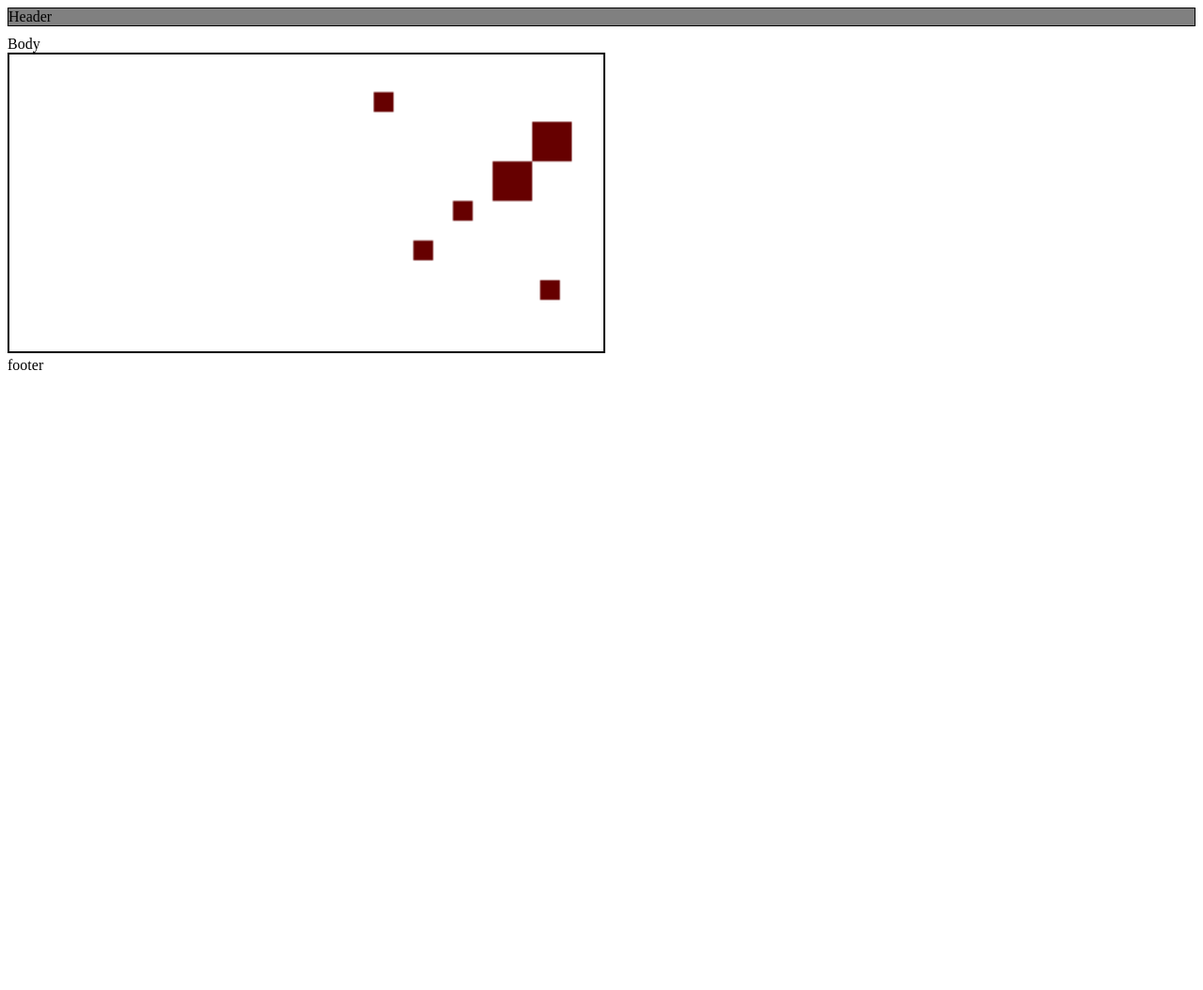
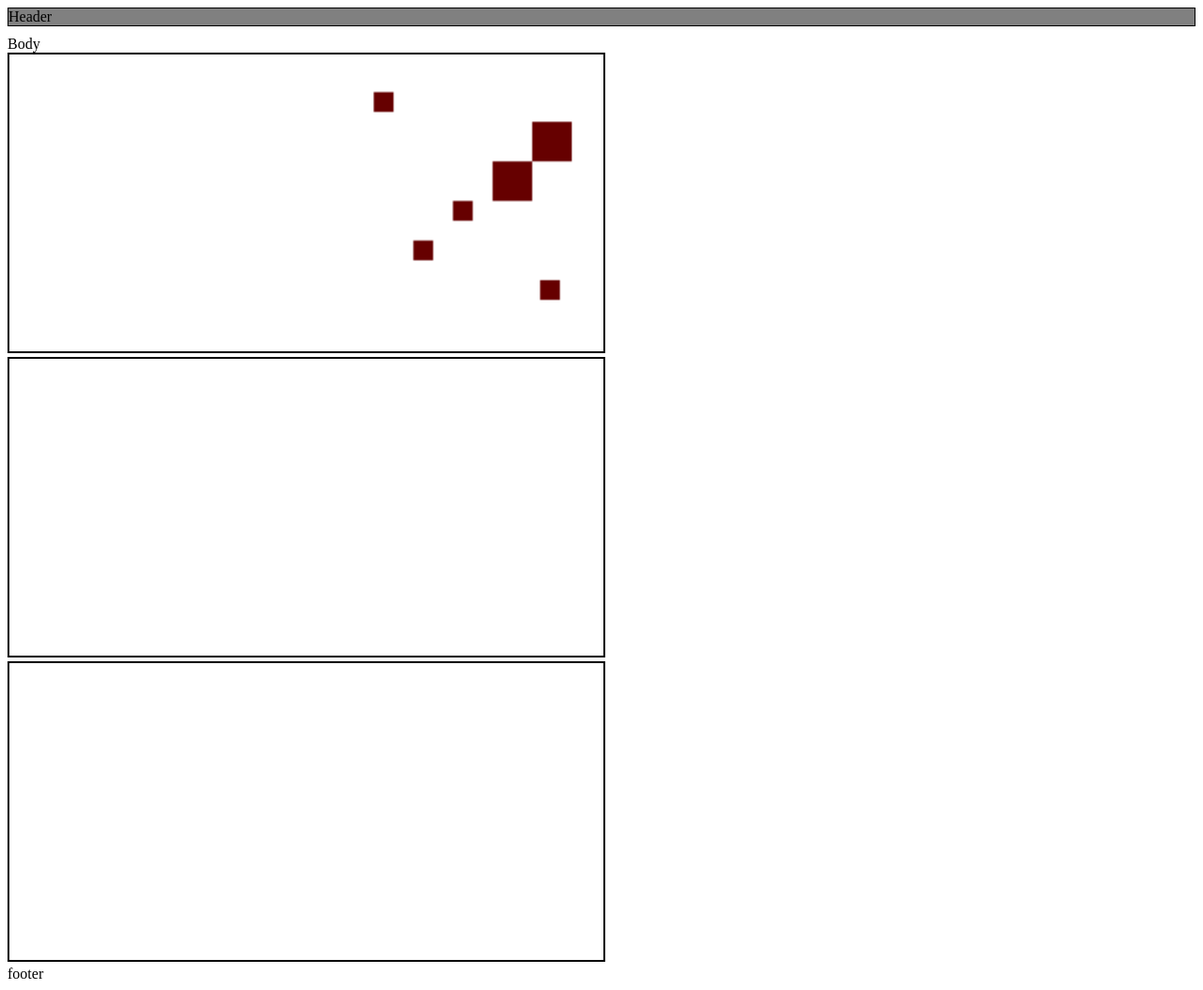
Before and after one commit to DaveFox/WebStuff, a plain HTML site: page index.html in a window 1280 px wide. Shown: the whole page at 94% size. Before the commit the page ends 800 px from the top, so only its background shows below. Drawn offline with Linux system fonts and the light colour scheme.

Commit message:
Extra 2 canvas
Canvas 2 and 3

```diff
--- a/index.html
+++ b/index.html
@@ -17,6 +17,12 @@
 	<canvas class="gameCanvas" id="canvas1">
 	</canvas>
 
+	<canvas class="gameCanvas" id="canvas2">
+	</canvas>
+
+	<canvas class="gameCanvas" id="canvas3">
+	</canvas>
+
 <script src="js/jquery-1.11.2.min.js"></script>
 <script src="js/canvasGame.js" type="text/javascript"></script>
 <script>
```
